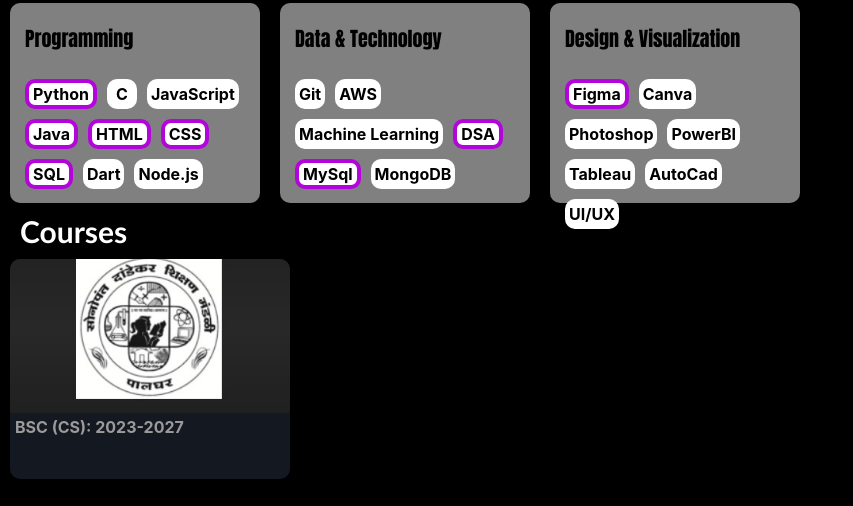
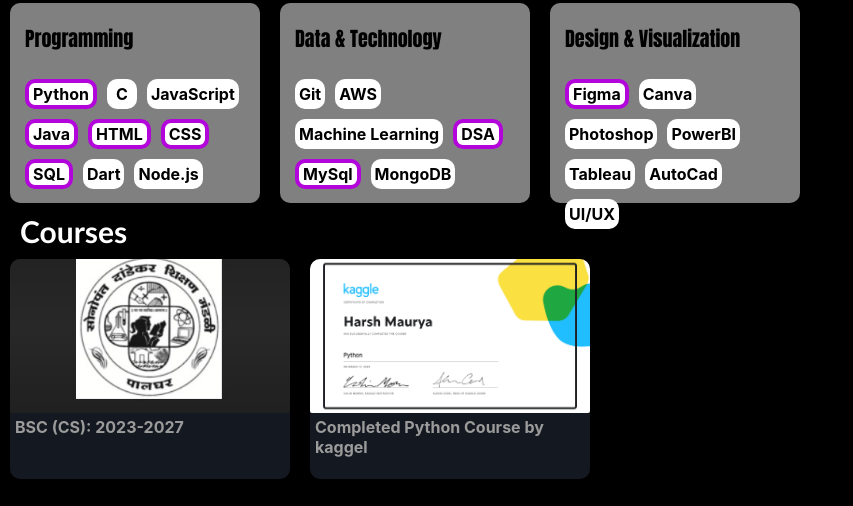
Before and after one commit to thepiratekumarno/portfolio., a plain HTML site: page index.html in a window 1280 px wide. Shown: the part 669-1175 px from the top of the page, without its empty margins (0-853 px from the left). Drawn offline with Linux system fonts and the light colour scheme.

Commit message:
Update index.html

```diff
--- a/index.html
+++ b/index.html
@@ -164,6 +164,11 @@
             <img src="assets/sdsm.jpg" alt="Project 2">
             <p class="title2">BSC (CS): 2023-2027</p>
         </div>
+      <div class="project-card2" onclick="openLink('https://www.kaggle.com/learn/certification/smaurya156/python#/')">
+
+          <img src="assets/16.png" alt="Project 2">
+          <p class="title2">Completed Python Course by kaggel</p>
+      </div>
     </div>
 
     <h2 class="project">Other</h2>
```
